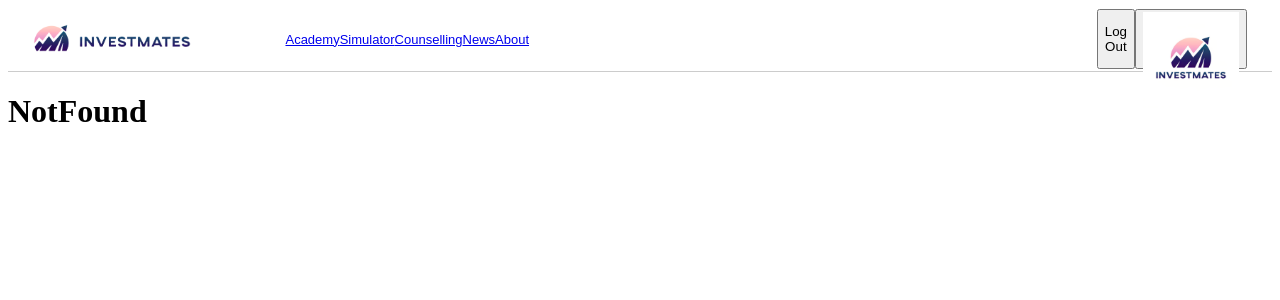
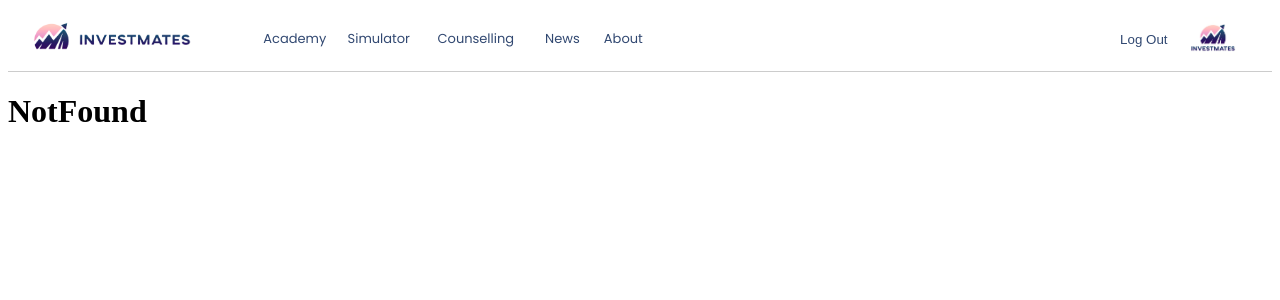
Before and after one commit to overthemoon11/InvestMates, a React (Create React App) app in the folder investmates/: page / in a window 1280 px wide. Shown: the top 300 px of the page. Built offline with nearby package versions, Linux system fonts and the light colour scheme.

Commit message:
Done header styling

```diff
--- a/investmates/public/index.html
+++ b/investmates/public/index.html
@@ -24,7 +24,9 @@
       work correctly both with client-side routing and a non-root public URL.
       Learn how to configure a non-root public URL by running `npm run build`.
     -->
-    <title>React App</title>
+    <link rel="stylesheet" href="https://fonts.googleapis.com/css2?family=Poppins:wght@400;500;600;700&display=swap">
+
+    <title>InvestMates</title>
   </head>
   <body>
     <noscript>You need to enable JavaScript to run this app.</noscript>
--- a/investmates/src/components/NavBar/NavBar.css
+++ b/investmates/src/components/NavBar/NavBar.css
@@ -44,11 +44,9 @@
 
 .dropdown {
     position: relative;
+    margin-left: 10%;
 }
 
-.dropdown {
-    position: relative;
-}
 
 .dropdown-content {
     display: none;
@@ -60,6 +58,7 @@
 
 .dropdown:hover .dropdown-content {
     display: grid;
+    color: #BD709D;
 }
 
 .dropdown-content a {
@@ -73,16 +72,34 @@
 .dropdown-content a:hover {
     background-color: #ffffff;
     color: #BD709D;
+    font-weight: bold;
+}
+
+.link{
+    color: #314871;
+    text-decoration: none;
+    margin-left: 10%;
+    font-family: 'Poppins', sans-serif;
+}
+
+.link:hover{
+    color: #BD709D;
 }
 
 .user{
     display: flex;
-    width: 150px;
+    width: 230px;
     height: 60px;
     margin-left: 40%;
 }
+.user button{
+    border:none;
+    background-color: #ffffff;
+    width: 150px;
+    height: 60px;
+}
 
-.logout button {
+.logout{
     background-color: #fff;
     color: #314871;
     border: none;
@@ -93,12 +110,12 @@
     margin-left: 40%;
 }
 
-.logout button:hover {
+.logout:hover {
     color: #BD709D;
     text-decoration: underline;}
 
-.profile button {
-    margin-left: 70%;
+.profile{
+    margin-left: 1%;
     margin-right: 1%;
     background-color: #fff;
     color: #314871;
@@ -112,10 +129,10 @@
 }
 
 .profile img {
-    width: 100%;
-    height: auto;
+    width: 60px;
+    height: 60px;
 }
 
-.profile button:hover {
+.profile:hover {
     background-color: #ccc;
 }
--- a/investmates/src/components/NavBar/NavBar.js
+++ b/investmates/src/components/NavBar/NavBar.js
@@ -25,7 +25,7 @@ export const NavBar=()=> {
         <Link to="/Simulator/simulator" className='link'>Simulator</Link>
         <Link to="/Counselling/counselling" className='link'>Counselling</Link>
         <div className="dropdown">
-          <Link className='news'>News</Link>
+          <Link className='link'>News</Link>
           <div className="dropdown-content">
             <Link to="/News/Financial">Financial</Link>
             <Link to="/News/Company">Companies</Link>
```
